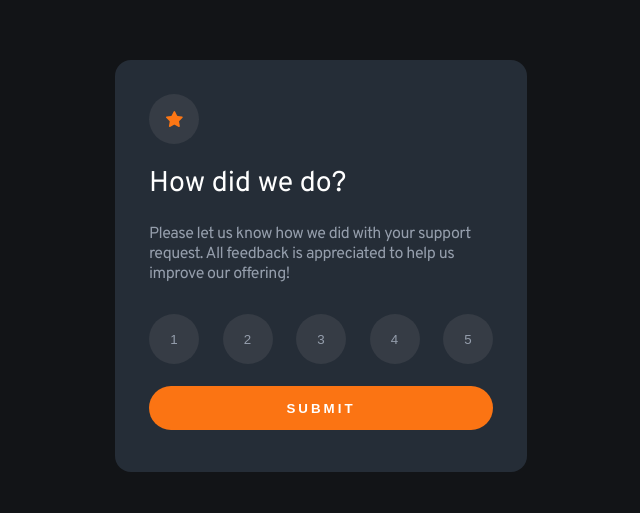
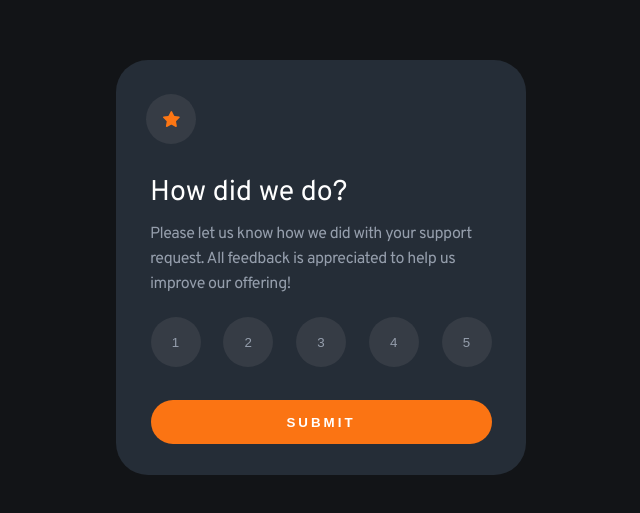
Before and after one commit to GustavoSDS/interactive-rating-component-main, a plain HTML site: page index.html in a window 1280 px wide. Shown: the part 135-648 px from the top of the page, without its empty margins (319-959 px from the left). Drawn offline with Linux system fonts and the light colour scheme.

Commit message:
First commits

```diff
--- a/styles.css
+++ b/styles.css
@@ -25,10 +25,10 @@ body {
 .thankyou-state {
     background-color: var(--Dark-Blue);
     width: 327px;
-    height: 364px;
+    height: 360px;
     border-radius: 16px;
-    margin: 195px auto 80px;
-    padding: 24px;
+    margin: 155px auto 80px;
+    padding: 25px;
 }
 
 .rating-state__icon-container,
@@ -40,26 +40,31 @@ body {
     border-radius: 50%;
     display: grid;
     place-content: center;
-    margin-bottom: 22px;
+    margin-bottom: 23px;
     border: none;
 }
 
 .rating-state__title,
 .thankyou-state__title {
     color: var(--White);
-    margin-bottom: 22px;
+    margin-bottom: 23px;
     font-size: 1.6em;
     font-weight: 400;
+    margin-left: 4px;
 }
 
 .rating-state__description,
 .thankyou-state__paragraph {
+    height: 60px;
     color: var(--Light-Grey);
     margin-bottom: 30px;
+    margin-left: 4px;
     letter-spacing: -0.5px;
 }
 
 .rating-state__number-container {
+    width: 341px;
+    margin: auto;
     display: flex;
     justify-content: space-between;
 }
@@ -76,8 +81,10 @@ body {
 }
 
 .rating-state__button {
-    width: 100%;
+    width: 280px;
     height: 44px;
+    display: block;
+    margin: auto;
     border: none;
     border-radius: 50px;
     color: var(--White);
@@ -136,30 +143,58 @@ body {
 
 @media (min-width:600px) {
 
+    .contianer{
+        max-width: 1440px;
+        max-height: 800px;
+        margin: auto;
+    }
+
     .rating-state,
     .thankyou-state {
-        width: 412px;
-        height: 412px;
-        padding: 34px;
+        margin: 195px auto;
+        width: 410px;
+        height: 415px;
+        border-radius: 32px;
+        padding: 30px 30px 35px 30px;
     }
 
+    .rating-state__icon-container{
+        margin-top: 4px;
+        margin-bottom: 31px;
+    }
     .rating-state__icon-container,
     .rating-state__number-container__number {
         width: 50px;
         height: 50px;
     }
 
-    .rating-state__title, .thankyou-state__title{
+    .rating-state__title{
+        margin-bottom: 11px;
+    }
+    .rating-state__title,
+    .thankyou-state__title {
         font-size: 1.9em;
     }
 
+    .rating-state__description{
+        margin-bottom: 35px;
+    }
     .rating-state__description,
     .thankyou-state__paragraph {
+        line-height: 25px;
         font-size: 1.07em;
     }
 
-    .thankyou-state__result{
+    .rating-state__number-container{
+        margin-bottom: 10px;
+    }
+
+    .rating-state__button{
+        width: 341px;
+    }
+    .thankyou-state__result {
         font-size: 1em;
         width: 196px;
     }
+
 }
```
